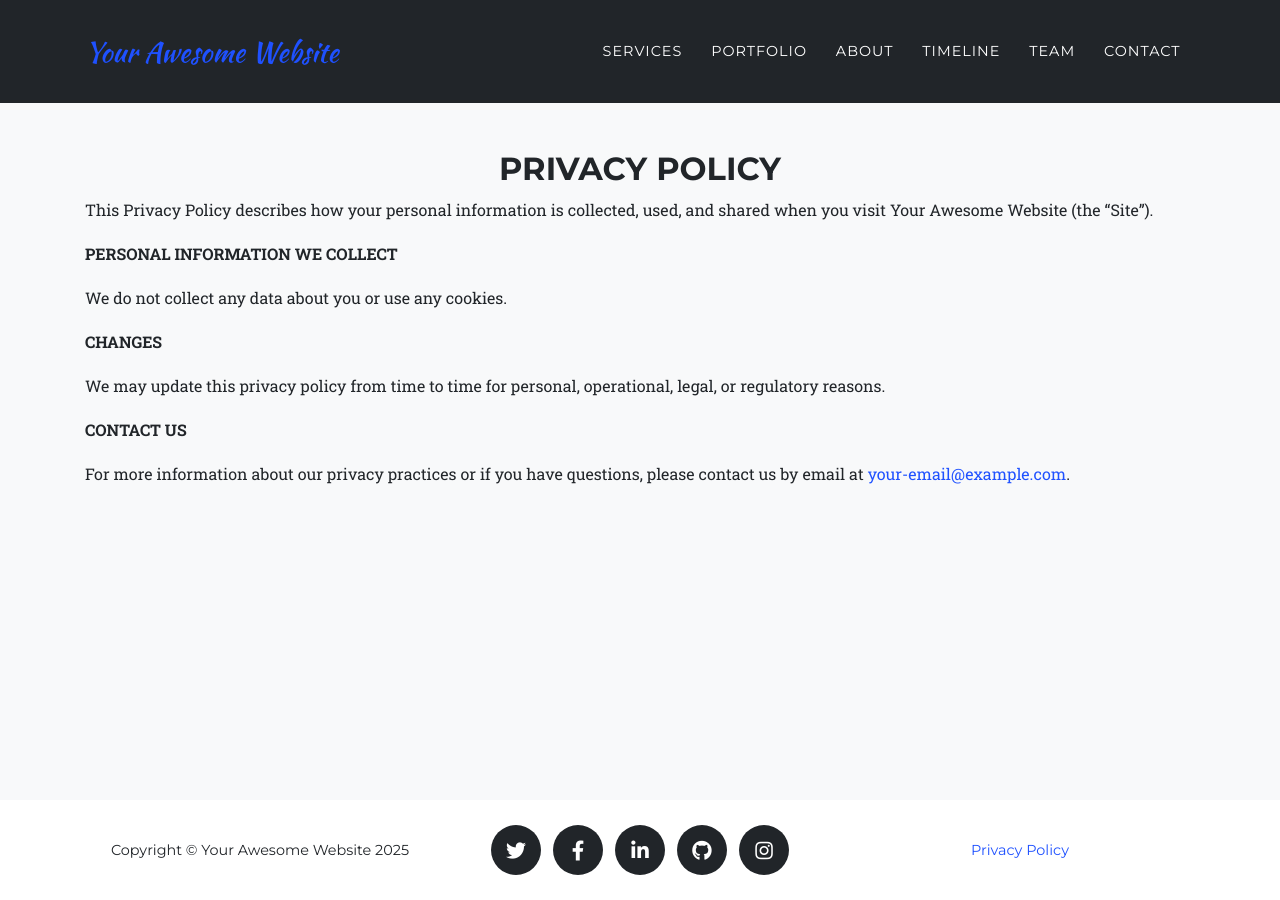
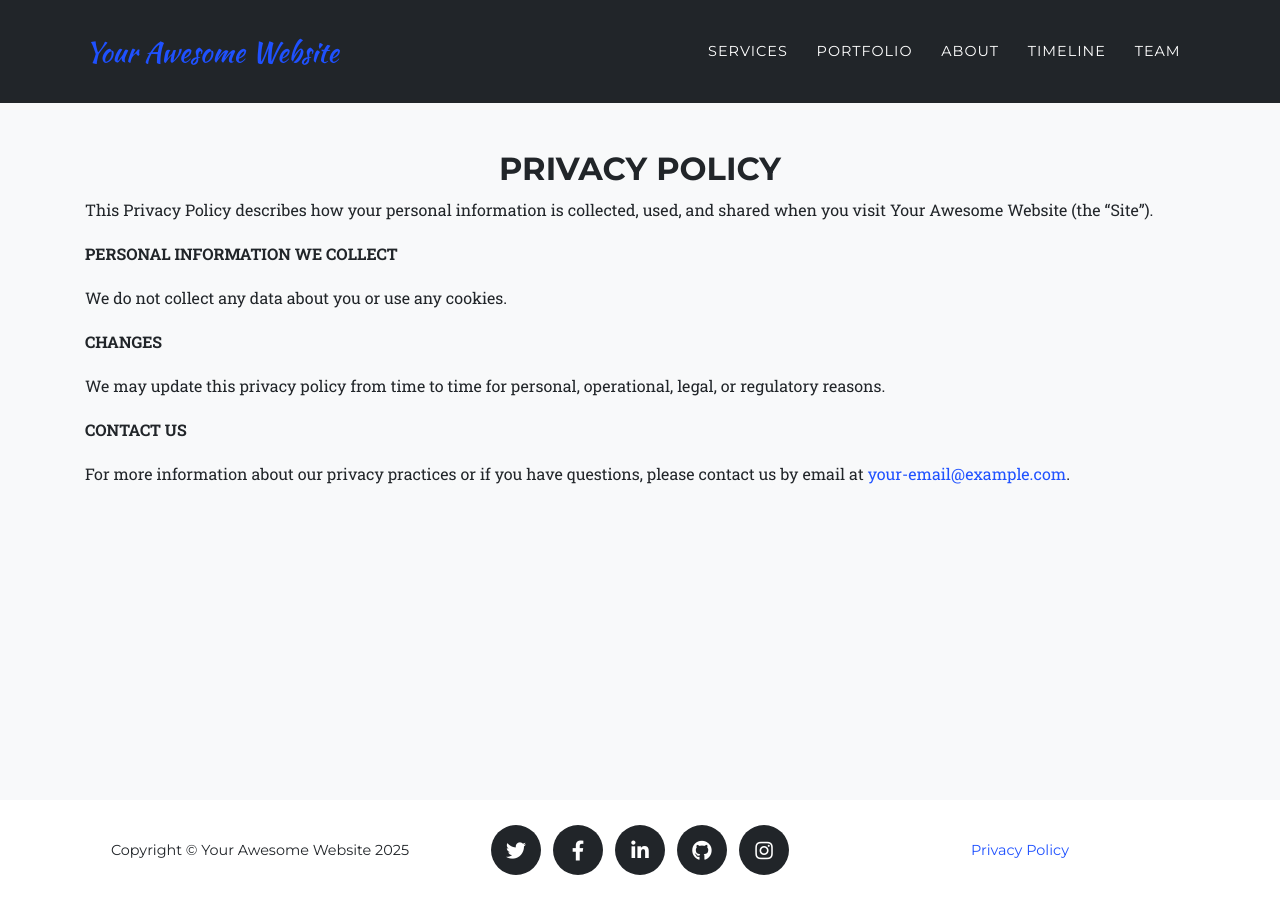
Before and after one commit to UQAdvisory/UQA, a Jekyll site: the page built from legal.md, in a window 1280 px wide. Built offline with Jekyll 4.4.1, drawn with Linux system fonts in a browser that asks for light colours; some web fonts are replaced.

Commit message:
Update navigation.yml

```diff
--- a/_data/navigation.yml
+++ b/_data/navigation.yml
@@ -21,8 +21,6 @@ en: &DEFAULT_EN
       section: timeline
     - title: "Team"
       section: team
-    - title: "Contact"
-      section: contact
 
 en-001: #English (World)
   <<: *DEFAULT_EN
```
